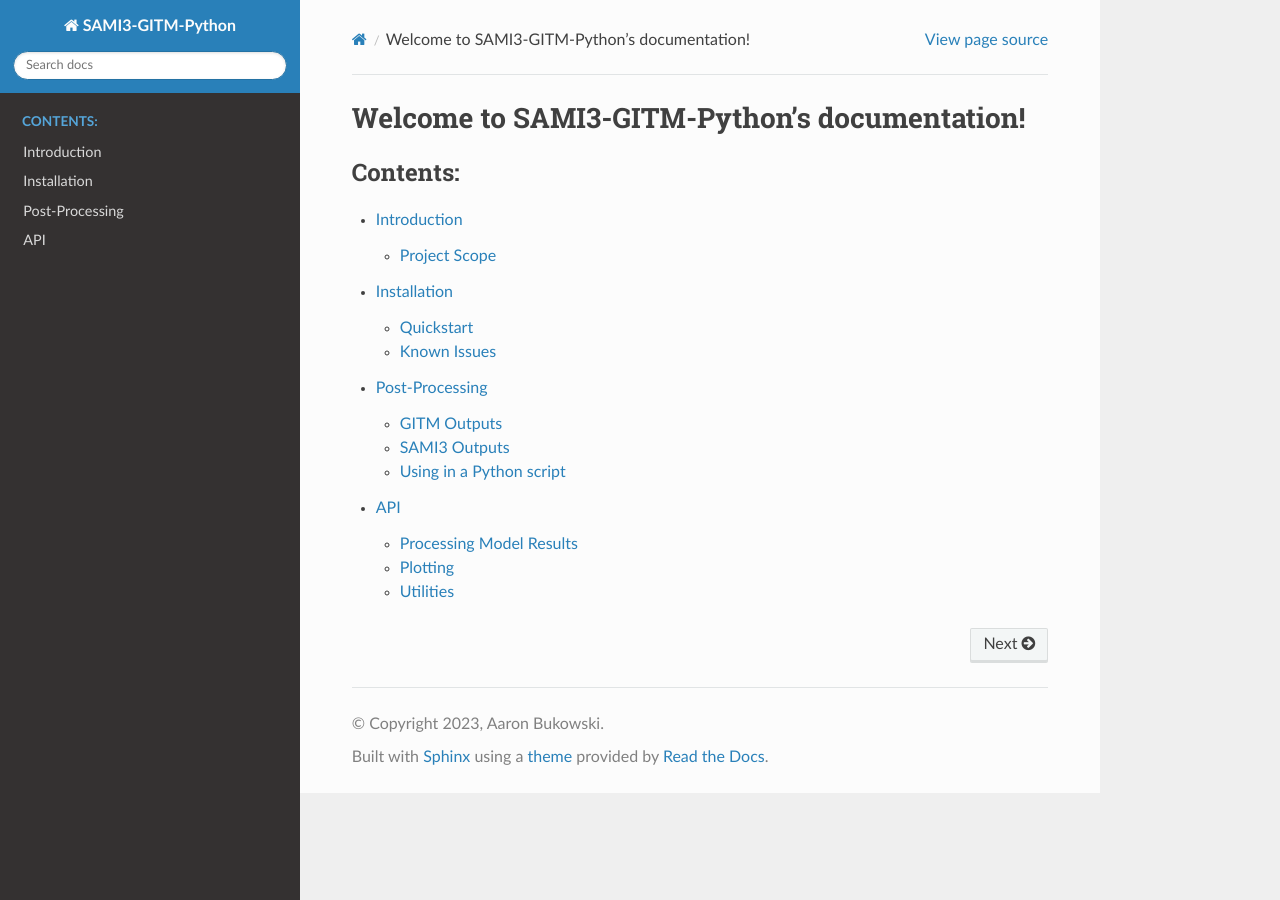
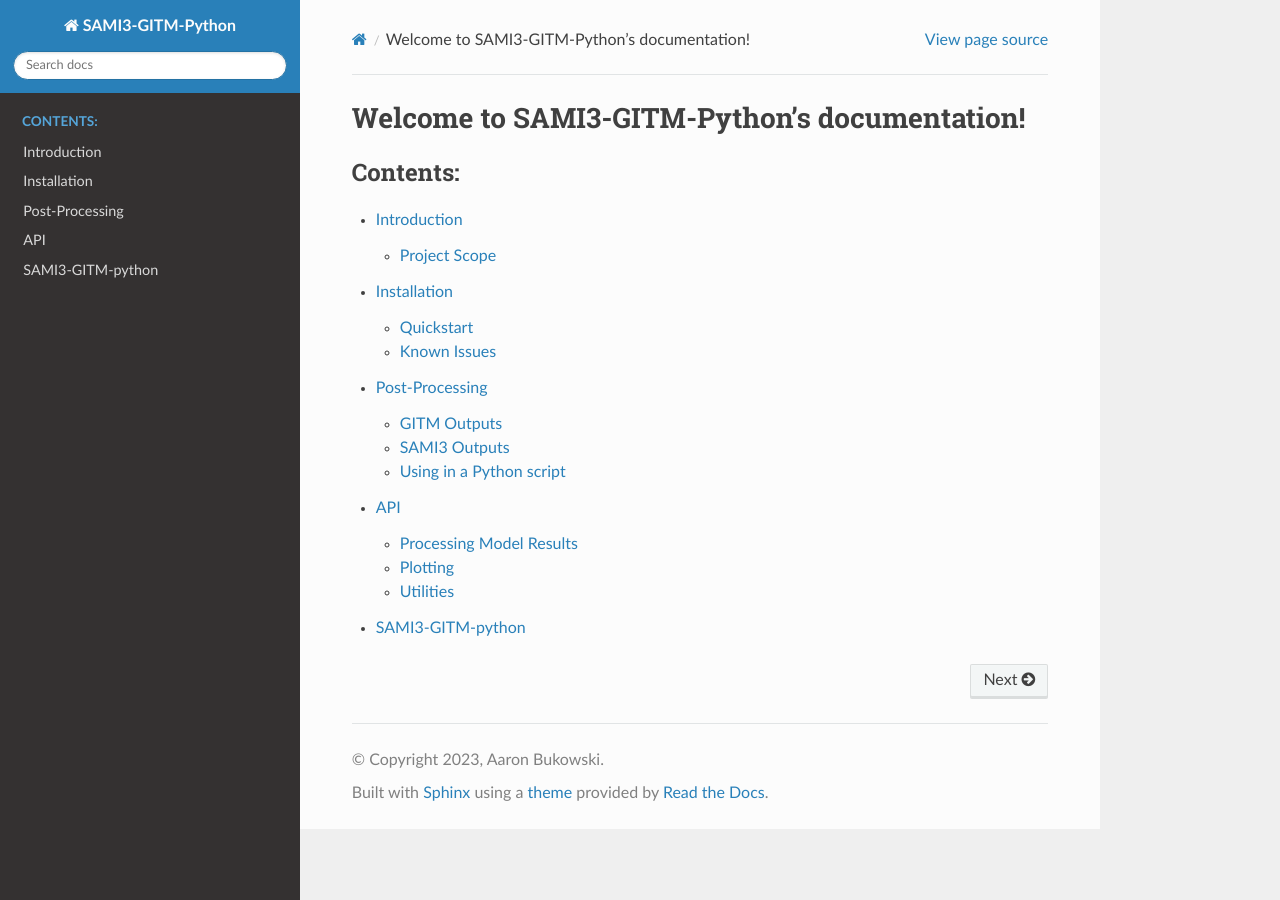
Before and after one commit to abukowski21/SAMI3-GITM-python, a Sphinx documentation site: the page built from docs/source/index.rst, in a window 1280 px wide. Built offline with Sphinx 7.4.7 and the Read the Docs theme 2.0.0, drawn with Linux system fonts in a browser that asks for light colours; pages that are not in the unit, such as notebooks, are missing from menus; part of the change alters nothing that is shown.

```diff
--- a/docs/source/conf.py
+++ b/docs/source/conf.py
@@ -13,8 +13,6 @@
 import os
 import sys
 sys.path.insert(0, os.path.abspath('../../'))
-
-print(os.listdir('../../'))
 
 
 # -- Project information -----------------------------------------------------
--- a/docs/source/index.rst
+++ b/docs/source/index.rst
@@ -14,3 +14,4 @@ Welcome to SAMI3-GITM-Python's documentation!
    installation
    usage
    api
+   modules
```
